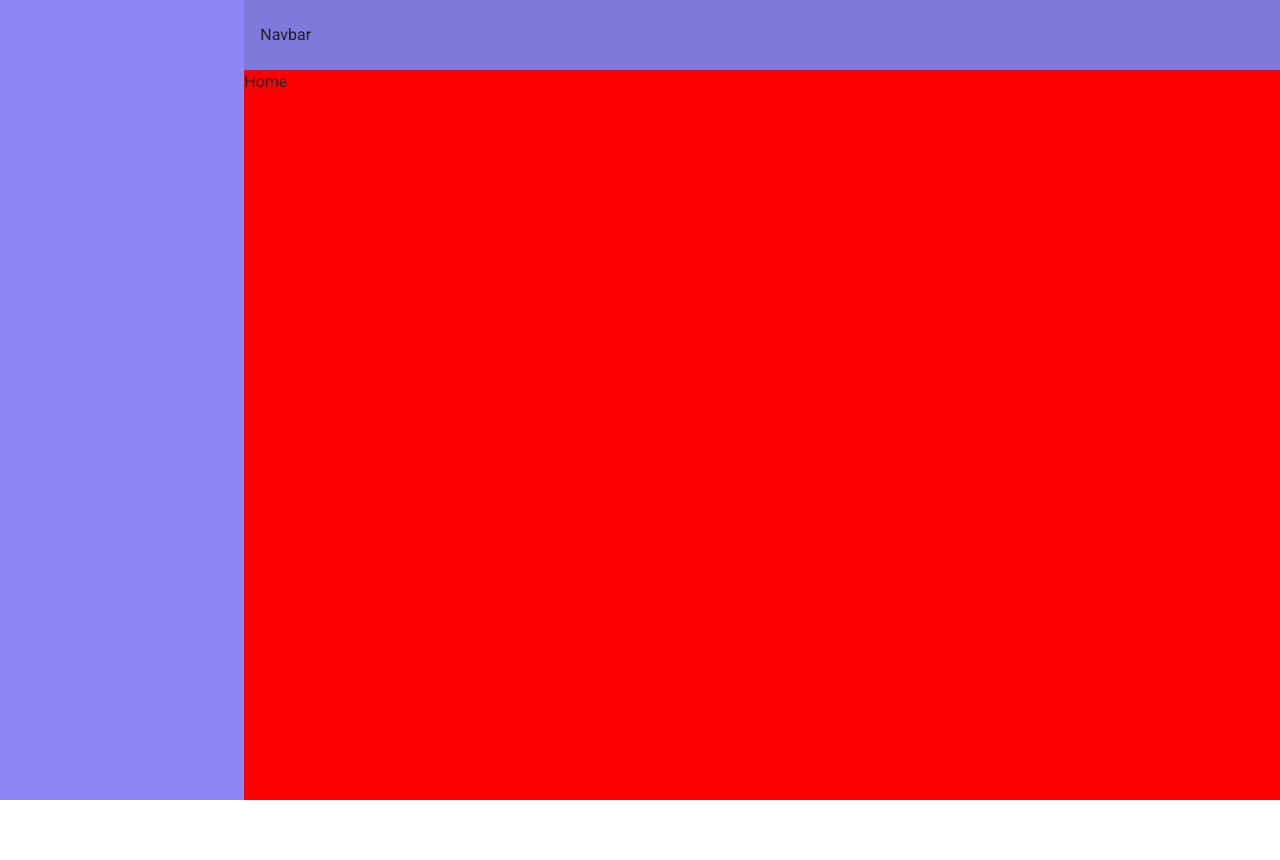
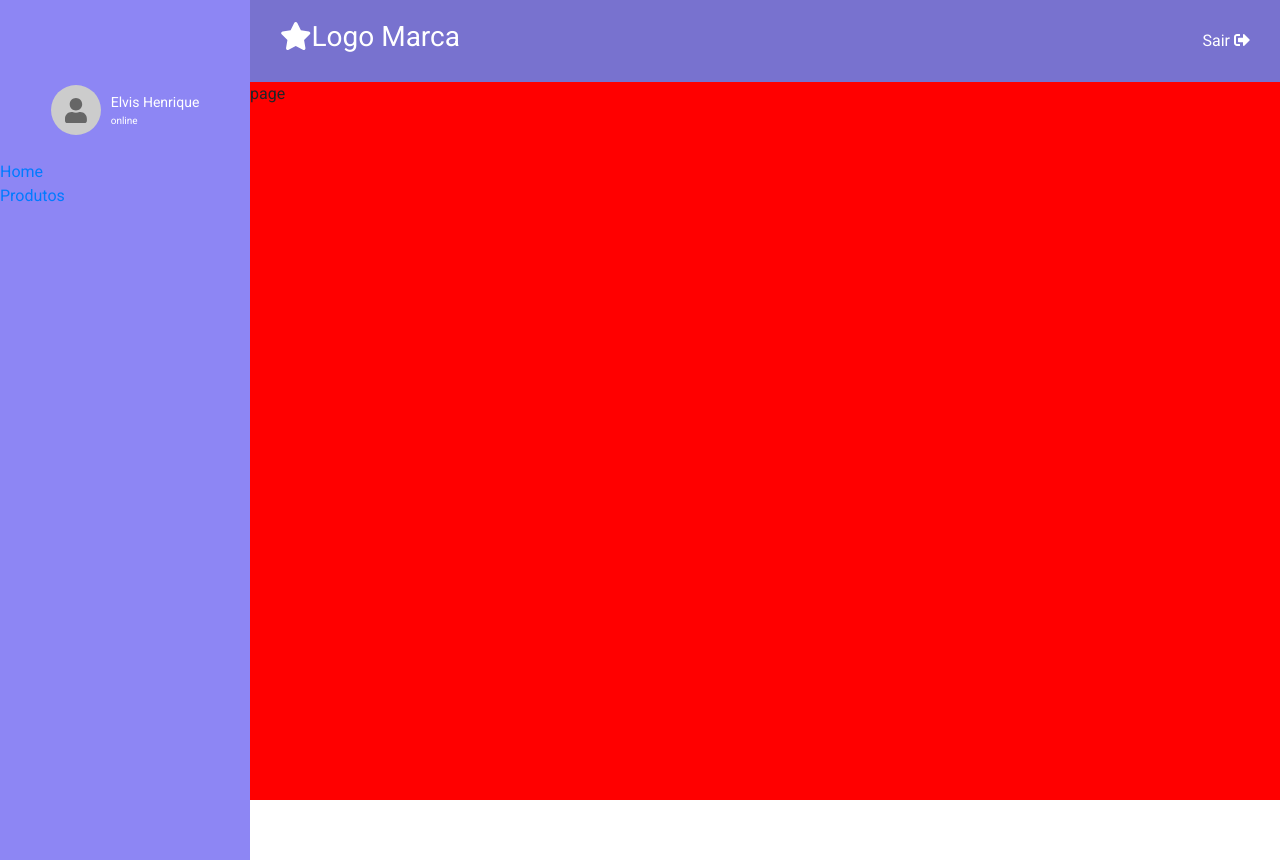
Before and after one commit to elvisads/Vue-Dashboard, a Vue app: page /#/home in a window 1280 px wide. Before the commit the page ends 800 px from the top, so only its background shows below. Built offline with nearby package versions, Linux system fonts and the light colour scheme.

Commit message:
Finalizando componentes NavBar, Criando Topo da SideBar

```diff
--- a/package.json
+++ b/package.json
@@ -14,15 +14,16 @@
     "vue-router": "^3.4.5"
   },
   "devDependencies": {
+    "@fortawesome/fontawesome-free": "^5.15.1",
     "@vue/cli-plugin-babel": "~4.5.0",
     "@vue/cli-plugin-eslint": "~4.5.0",
     "@vue/cli-service": "~4.5.0",
     "babel-eslint": "^10.1.0",
     "eslint": "^6.7.2",
     "eslint-plugin-vue": "^6.2.2",
-    "vue-template-compiler": "^2.6.11",
+    "node-sass": "^4.13.1",
     "sass-loader": "^8.0.2",
-    "node-sass": "^4.13.1"
+    "vue-template-compiler": "^2.6.11"
   },
   "eslintConfig": {
     "root": true,
--- a/src/assets/scss/_colors.scss
+++ b/src/assets/scss/_colors.scss
@@ -1,3 +1,4 @@
 $purple: #8d86f4;
+$purple-dark: #7872cf;
 $white: #fff;
-$gray: #ebebeb
+$gray: #ebebeb;
--- a/src/main.js
+++ b/src/main.js
@@ -2,6 +2,8 @@ import Vue from 'vue'
 import App from './App.vue'
 import VueRouter from 'vue-router'
 import 'bootstrap/dist/css/bootstrap.min.css'
+import '@fortawesome/fontawesome-free/css/all.css'
+import '@fortawesome/fontawesome-free/js/all.js'
 
 import LoginComponent from './pages/Login/LoginComponent'
 import HomeComponent from './pages/Home/HomeComponent'
@@ -18,6 +20,7 @@ const router = new VueRouter({
   routes // short for `routes: routes`
 })
 
+/* eslint-disable no-new */
 new Vue({
   router,
   render: h => h(App),
--- a/src/pages/Dashboard/DashboardComponent.vue
+++ b/src/pages/Dashboard/DashboardComponent.vue
@@ -1,19 +1,31 @@
 <template>
     <div class="main">
-        <div class="sidebar"></div>
+        <div class="sidebar">
+            <SideBarComponent/>
+        </div>
         <div class="content-right">
             <div class="navbar">
-                Navbar
+                <NavBarComponent/>
             </div>
+
             <div class="pages">
-                Home
+                <p>page</p>
+
             </div>
         </div>
     </div>
 </template>
 <script>
+import SideBarComponent from './components/SideBarComponent';
+import NavBarComponent from './components/NavBarComponent';
+
+
 export default {
-    name: 'DashboardComponent'
+    name: 'DashboardComponent',
+    components: {
+        SideBarComponent,
+        NavBarComponent
+    }
 
 }
 </script>
--- /dev/null
+++ b/src/pages/Dashboard/components/NavBarComponent.vue
@@ -0,0 +1,33 @@
+<template>
+    <div class="navbar">
+        <h3 class="logo"><i class="fa fa-star"></i>Logo Marca</h3>
+        <a href="" @click.prevent="logout" class="logout">Sair <i class="fa fa-sign-out-alt"></i></a>
+    </div>
+</template>
+
+<script>
+export default {
+    name: 'NavBarComponent',
+    methods:{
+        logout(){
+            this.$router.push({name: 'login'})
+        }
+    }
+
+}
+</script>
+
+<style lang="scss">
+
+.navbar {
+    .logo {
+        color: #fff;
+    }
+
+    .logout {
+        color: #fff;
+        text-decoration: none;
+    }
+}
+
+</style>
--- /dev/null
+++ b/src/pages/Dashboard/components/SideBarComponent.vue
@@ -0,0 +1,78 @@
+<template>
+    <div class="sidebar">
+        <div class="top">
+            <div class="avatar">
+                <span><i class="fa fa-user"></i></span>
+            </div>
+            <div class="info">
+                <p class="name">Elvis Henrique</p>
+                <p class="status">online</p>
+            </div>
+        </div>
+        <div class="menu">
+            <ul>
+                <li><router-link :to="{name: 'home'}">Home</router-link></li>
+                <li><router-link :to="{name: 'products'}">Produtos</router-link></li>
+                <li></li>
+                <li></li>
+                <li></li>
+            </ul>
+        </div>
+    </div>
+
+</template>
+
+<script>
+export default {
+    name: 'SideBarComponent',
+
+}
+</script>
+
+<style lang="scss">
+
+.sidebar {
+
+    .top {
+        width: 100%;
+        display: flex;
+        justify-content: center;
+        padding: 25px 5px;
+        align-items: center;
+        margin-top: 60px;
+        .avatar {
+            margin-right: 10px;
+
+            span {
+                display: block;
+                width: 50px;
+                height: 50px;
+                border-radius: 50%;
+                background-color: #ccc;
+                display: flex;
+                justify-content: center;
+                align-items: center;
+                font-size: 25px;
+                color: #666666;
+            }
+        }
+
+        .info {
+
+            p {
+                margin: 0px;
+                color:#fff;
+            }
+            .name {
+                font-size: 14px;
+            }
+
+            .status {
+                font-size: 10px;
+            }
+        }
+    }
+
+}
+
+</style>
--- a/src/pages/Dashboard/style.scss
+++ b/src/pages/Dashboard/style.scss
@@ -19,9 +19,9 @@
 
         .navbar {
             width: 100%;
-            height: 70px;
-            background-color: $purple;
-            filter: brightness(90%);
+            padding: 10px 15px;
+            background-color: $purple-dark;
+
         }
 
         .pages {
```
Also changed, not shown: 2 other files (tests, documents, lock files or other folders).
